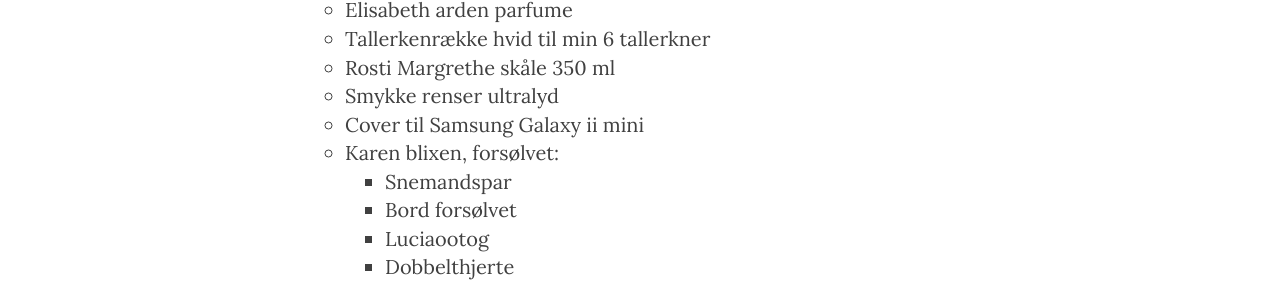
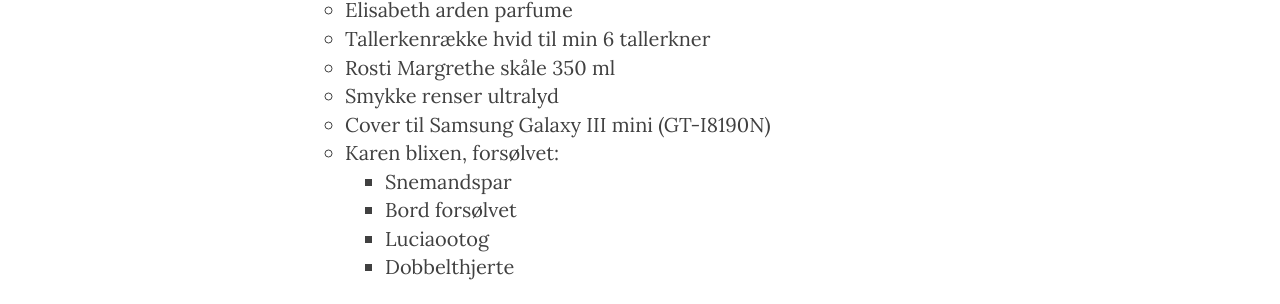
Before and after one commit to clysel/christian.lysel.net, a Jekyll site: the page built from gave.markdown, in a window 1280 px wide. Shown: the part 951-1255 px from the top of the page. Built offline with Jekyll 4.4.1, drawn with Linux system fonts in a browser that asks for light colours; nearby versions of some CDN libraries.

Commit message:
Update gave.markdown

```diff
--- a/gave.markdown
+++ b/gave.markdown
@@ -23,7 +23,7 @@
   * Tallerkenrække hvid til min 6 tallerkner
   * Rosti Margrethe skåle 350 ml
   * Smykke renser ultralyd
-  * Cover til Samsung Galaxy ii mini
+  * Cover til Samsung Galaxy III mini (GT-I8190N)
   * Karen blixen, forsølvet:
     * Snemandspar
     * Bord forsølvet
```
Also changed, not shown: other parts of gave.markdown (+1 -1 lines).
